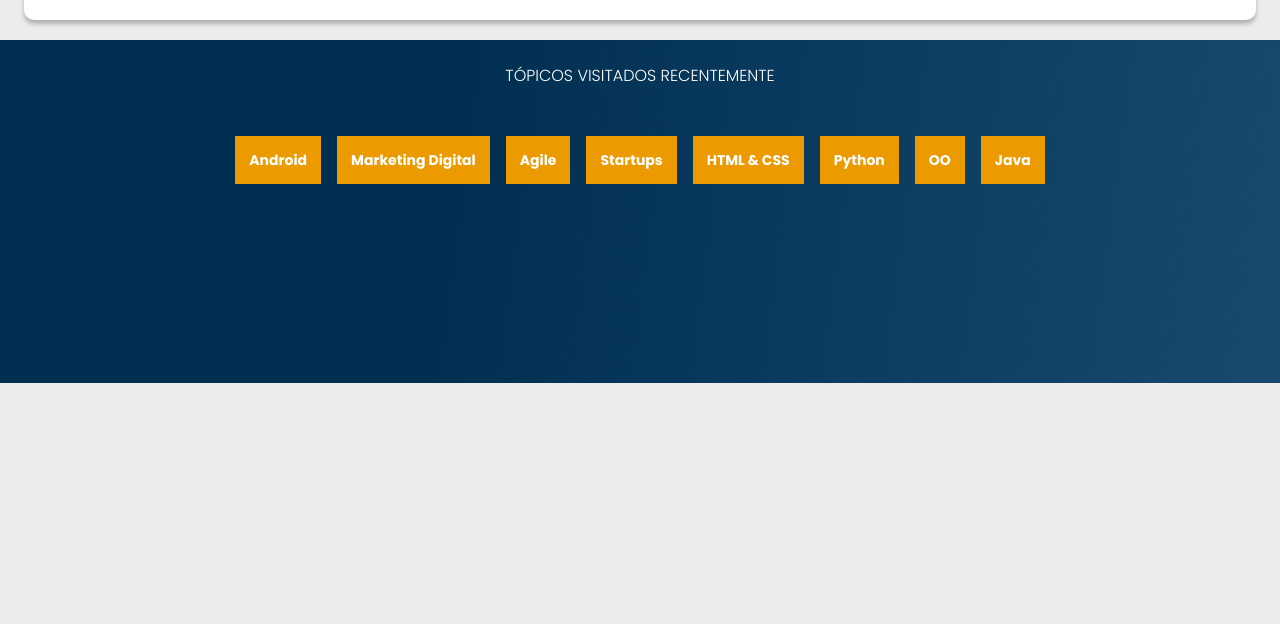
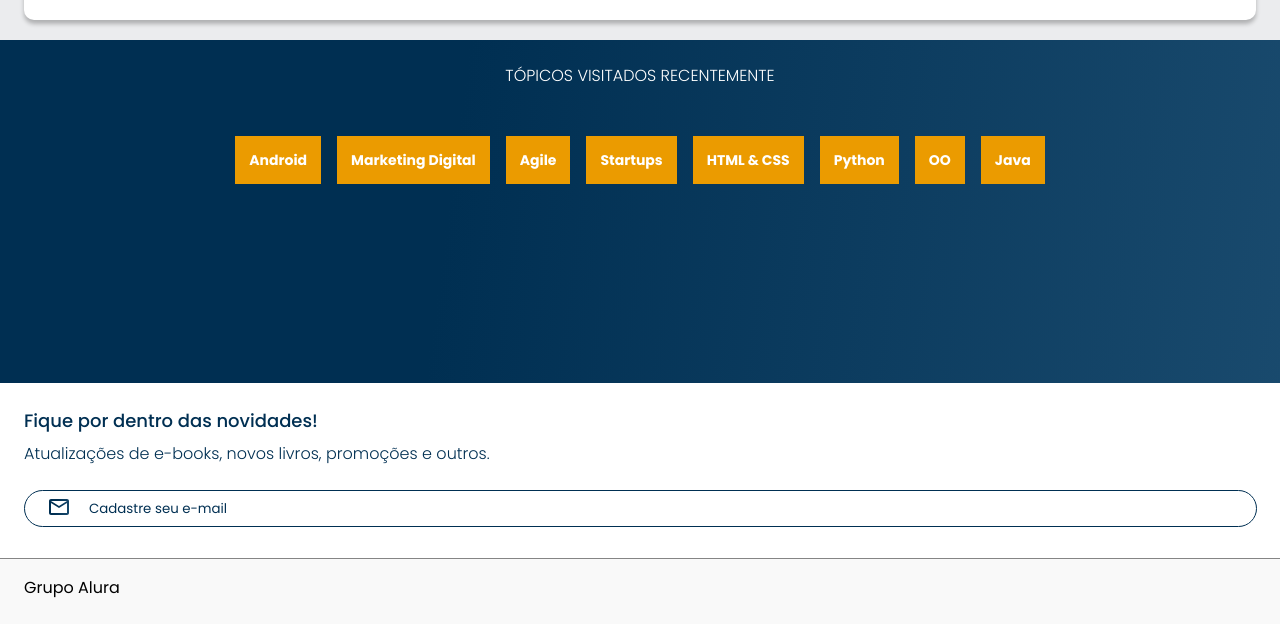
Before and after one commit to Michelle-Laignier/AluraBooks, a plain HTML site: page index.html in a window 1280 px wide. Shown: the part 2397-3021 px from the top of the page. Before the commit the page ends 2780 px from the top, so only its background shows below. Drawn offline with nearby package versions, Linux system fonts and the light colour scheme.

Commit message:
partes contato e footer

```diff
--- a/css/carrossel.css
+++ b/css/carrossel.css
@@ -55,7 +55,6 @@
 .card-info__texto {
     color: rgba(0, 0, 0, 0.85);
     font-size: 14px;
-    font-weight: 400;
     line-height: 21px;
     margin-right: 2.375rem;
     text-align: left;
--- /dev/null
+++ b/css/contato.css
@@ -0,0 +1,38 @@
+.contato {
+    background-color: var(--cor-branca);
+    padding: 24px 23px 31px 24px;
+}
+
+.contato__titulo, .contato__texto, .contato__email {
+    background: var(--gradiente);
+    -webkit-background-clip: text;
+    -webkit-text-fill-color: transparent;
+    background-clip: text;
+}
+
+.contato__titulo {
+    font-size: 18px;
+    font-weight: 500;
+    line-height: 27px;
+}
+
+.contato__texto {
+    font-weight: 300;
+    line-height: 24px;
+    margin: 8px 0 24px 0;
+}
+
+.contato__email {
+    border: 1px solid var(--cor-azul-titulo);
+    border-radius: 24px;
+    padding: 10px 24px;
+    width: -webkit-fill-available;
+}
+
+.contato__email::placeholder {
+    background: url(../img/email.svg) no-repeat;
+    color: var(--gradiente);
+    font-family: var(--fonte);
+    line-height: 24px;
+    padding-left: 3em;
+}
--- /dev/null
+++ b/css/footer.css
@@ -0,0 +1,11 @@
+.footer {
+    background-color: var(--cor-footer);
+    border-top: 1px solid var(--borda-footer);
+    height: 65px;
+}
+
+.footer__titulo {
+    color: black;
+    line-height: 24px;
+    margin: 17px 0 0 24px;
+}
--- a/css/style-banner.css
+++ b/css/style-banner.css
@@ -34,6 +34,5 @@
     color: var(--cor-branca);
     font-family: var(--fonte);
     font-size: 14px;
-    font-weight: 400;
     text-align: center;
 }
--- a/css/style-nav.css
+++ b/css/style-nav.css
@@ -3,6 +3,8 @@
     --cor-branca: #FFFFFF;
     --cor-de-fundo: #EBECEE;
     --cor-laranja: #EB9B00;
+    --cor-footer: #F9F9F9;
+    --borda-footer: #858585;
     --gradiente: linear-gradient(97.54deg, #002F52 35.49%, #326589 165.37%);
     --fonte: 'Poppins', sans-serif;
 }
@@ -94,7 +96,6 @@ body {
 .menu__item {
     color: var(--cor-azul-titulo);
     font-size: 16px;
-    font-weight: 400;
     margin-left: 1.5rem;
     line-height: 24px;
     text-decoration: none;
--- a/index.html
+++ b/index.html
@@ -14,6 +14,8 @@
     <link rel="stylesheet" href="./css/style-banner.css">
     <link rel="stylesheet" href="./css/carrossel.css">
     <link rel="stylesheet" href="./css/topicos.css">
+    <link rel="stylesheet" href="./css/contato.css">
+    <link rel="stylesheet" href="./css/footer.css">
 </head>
 <body>
     <header class="header-container">
@@ -173,8 +175,17 @@
                 </li>
             </ul>
         </section>
+
+        <section class="contato">
+            <h2 class="contato__titulo">Fique por dentro das novidades!</h2>
+            <p class="contato__texto">Atualizações de e-books, novos livros, promoções e outros.</p>
+            <input type="email" class="contato__email" placeholder="Cadastre seu e-mail">
+        </section>
     </main>
-    <footer></footer>
+
+    <footer class="footer">
+        <h2 class="footer__titulo">Grupo Alura</h2>
+    </footer>
     <script src="https://cdn.jsdelivr.net/npm/swiper@8/swiper-bundle.min.js"></script>
     <script src="main.js"></script>
 </body>
```
Also changed, not shown: img/email.svg (added).
